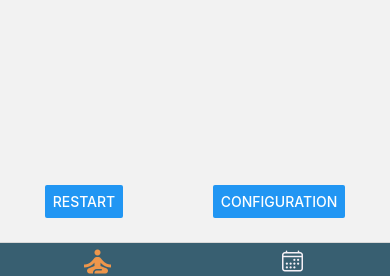
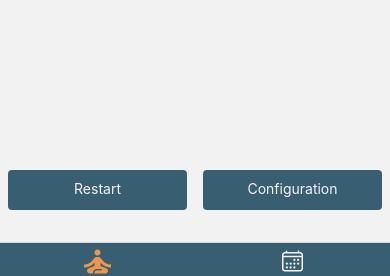
Before and after one commit to ajhopf/agora, a React Native app: screen /Home in a window 390 px wide. Shown: the part 553-829 px from the top of the page. Built offline with nearby package versions, Linux system fonts and the light colour scheme.

Commit message:
Rename circle component, add custom button, remove unused imports

```diff
--- a/components/Home/FloatingCirclePulsating.tsx
+++ b/components/Home/MeditationCircle.tsx
@@ -12,7 +12,7 @@ interface FloatingCirclePulsatingProps {
   duration: number
 }
 
-const FloatingCirclePulsating: React.FC<FloatingCirclePulsatingProps> = ({duration,toggleTimer, inhale, exhale, timerKey, isPlaying}) => {
+const MeditationCircle: React.FC<FloatingCirclePulsatingProps> = ({duration,toggleTimer, inhale, exhale, timerKey, isPlaying}) => {
   const [scale] = useState<Animated.Value>(new Animated.Value(1));
 
   const loop: Animated.CompositeAnimation = Animated.loop(
@@ -55,6 +55,9 @@ const FloatingCirclePulsating: React.FC<FloatingCirclePulsatingProps> = ({durati
         duration={duration}
         colors={[GLOBAL_COLORS.primary, GLOBAL_COLORS.secondary , GLOBAL_COLORS.accent]}
         colorsTime={[duration,duration/2, 0]}
+        onComplete={() => {
+          return { shouldRepeat: false } // repeat animation in 1.5 seconds
+        }}
       >
         {({ remainingTime }) => {
           const hours = Math.floor(remainingTime / 3600)
@@ -89,4 +92,4 @@ const styles = StyleSheet.create({
   }
 })
 
-export default FloatingCirclePulsating;
+export default MeditationCircle;
--- a/components/Home/MeditationConfigurationModal.tsx
+++ b/components/Home/MeditationConfigurationModal.tsx
@@ -1,6 +1,7 @@
-import { TouchableOpacity, Alert, Modal, Pressable, StyleSheet, Text, View, TextInput } from "react-native";
-import React, { SetStateAction, useState } from "react";
+import { Alert, Modal, Pressable, StyleSheet, Text, View, TextInput } from "react-native";
+import React, { SetStateAction } from "react";
 import { GLOBAL_COLORS } from "../../constants/Colors";
+import AgoraButton from "../UI/AgoraButton";
 
 interface ModalProps {
   duration: number,
@@ -60,7 +61,7 @@ const MeditationConfigurationModal: React.FC<ModalProps> = (
             <View style={styles.configSectionContainer}>
               <TextInput
                 value={inhale.toString()}
-                onChange={(value) => setInhale(+value)}
+                onChangeText={(value) => setInhale(+value)}
                 keyboardType='number-pad'
                 style={{backgroundColor: GLOBAL_COLORS.white, fontSize: 16, width: 30, textAlign: 'center'}}/>
               <Text style={styles.durationText}>seconds</Text>
@@ -71,19 +72,17 @@ const MeditationConfigurationModal: React.FC<ModalProps> = (
             <View style={styles.configSectionContainer}>
               <TextInput
                 value={exhale.toString()}
-                onChange={(value) => setExhale(+value)}
+                onChangeText={(value) => setExhale(+value)}
                 keyboardType='number-pad'
                 style={{backgroundColor: GLOBAL_COLORS.white, fontSize: 16, width: 30, textAlign: 'center'}}/>
               <Text style={styles.durationText}>seconds</Text>
             </View>
           </View>
         </View>
-
-        <Pressable
-          style={[styles.button, styles.buttonClose, {marginTop: 100}]}
-          onPress={() => setModalVisible(!modalVisible)}>
-          <Text style={styles.durationText}>Hide Modal</Text>
-        </Pressable>
+        <AgoraButton
+          text={'Done'}
+          onPress={() => setModalVisible(!modalVisible)}
+          textColor={GLOBAL_COLORS.white}/>
       </Pressable>
     </Pressable>
   </Modal>
@@ -137,14 +136,6 @@ const styles = StyleSheet.create({
   inhaleExhaleContainer: {
     flexDirection: 'row'
   },
-  button: {
-    borderRadius: 4,
-    padding: 10,
-    elevation: 2,
-  },
-  buttonClose: {
-    backgroundColor: GLOBAL_COLORS.primary,
-  },
 })
 
 export default MeditationConfigurationModal;
--- /dev/null
+++ b/components/UI/AgoraButton.tsx
@@ -0,0 +1,39 @@
+import { Pressable, StyleSheet, Text } from "react-native";
+import React from "react";
+import { GLOBAL_COLORS } from "../../constants/Colors";
+
+interface AgoraButtonProps {
+  onPress: () => {},
+  text: string,
+  textColor: `#${string}`
+}
+
+const AgoraButton: React.FC<AgoraButtonProps> = ({onPress, text, textColor}) => {
+  return <Pressable
+    style={({pressed}) => [styles.button, styles.buttonClose, pressed && styles.pressed]}
+    onPress={onPress}>
+    <Text style={{color: textColor}}>{text}</Text>
+  </Pressable>
+}
+
+const styles = StyleSheet.create({
+  button: {
+    flex: 1,
+    width: '100%',
+    margin: 8,
+    borderRadius: 4,
+    padding: 10,
+    elevation: 2,
+    marginTop: 100,
+    alignItems: 'center',
+    minHeight: 40
+  },
+  buttonClose: {
+    backgroundColor: GLOBAL_COLORS.primary,
+  },
+  pressed: {
+    opacity: 0.7
+  }
+})
+
+export default AgoraButton;
--- a/hooks/useMeditationConfig.tsx
+++ b/hooks/useMeditationConfig.tsx
@@ -21,7 +21,7 @@ function useMeditationConfig() {
     setInhale,
     exhale,
     setExhale,
-    presetDurations, // Expose preset durations for UI
+    presetDurations
   };
 }
 
--- a/screens/Home.tsx
+++ b/screens/Home.tsx
@@ -1,9 +1,11 @@
-import { Button, StyleSheet, View, Modal, Text, Alert, Pressable } from "react-native";
+import { StyleSheet, View} from "react-native";
 import React, { useState } from "react";
 
-import FloatingCirclePulsating from "../components/Home/FloatingCirclePulsating";
+import MeditationCircle from "../components/Home/MeditationCircle";
 import MeditationConfigurationModal from "../components/Home/MeditationConfigurationModal";
 import useMeditationConfig from "../hooks/useMeditationConfig";
+import AgoraButton from "../components/UI/AgoraButton";
+import { GLOBAL_COLORS } from "../constants/Colors";
 
 interface HomeProps {}
 
@@ -48,17 +50,19 @@ const Home: React.FC <HomeProps> = () => {
         setExhale={setExhale}
         modalVisible={configModalVisible}
         setModalVisible={setConfigModalVisible} />
-      <FloatingCirclePulsating
+      <MeditationCircle
         duration={duration}
         inhale={inhale}
         exhale={exhale}
         timerKey={timerKey}
         isPlaying={isPlaying}
         toggleTimer={toggleTimer}/>
-      <View style={styles.buttonsContainer}>
-        <Button onPress={restartTimer} title={'Restart'} />
-        <Button onPress={openModal} title={'Configuration'} />
-      </View>
+      {
+        !isPlaying && <View style={styles.buttonsContainer}>
+          <AgoraButton onPress={restartTimer} text={'Restart'} textColor={GLOBAL_COLORS.white} />
+          <AgoraButton onPress={openModal} text={'Configuration'} textColor={GLOBAL_COLORS.white} />
+        </View>
+      }
     </View>
   );
 };
@@ -74,7 +78,6 @@ const styles = StyleSheet.create({
     flex: 1,
     flexDirection: 'row',
     alignSelf: 'flex-end',
-    justifyContent: 'space-around',
     marginBottom: 24
   }
 });
```
